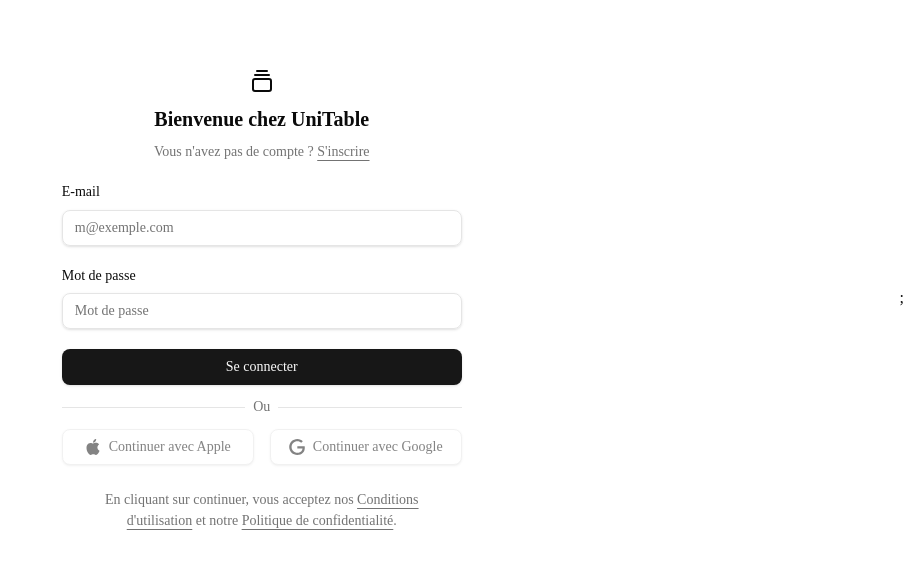
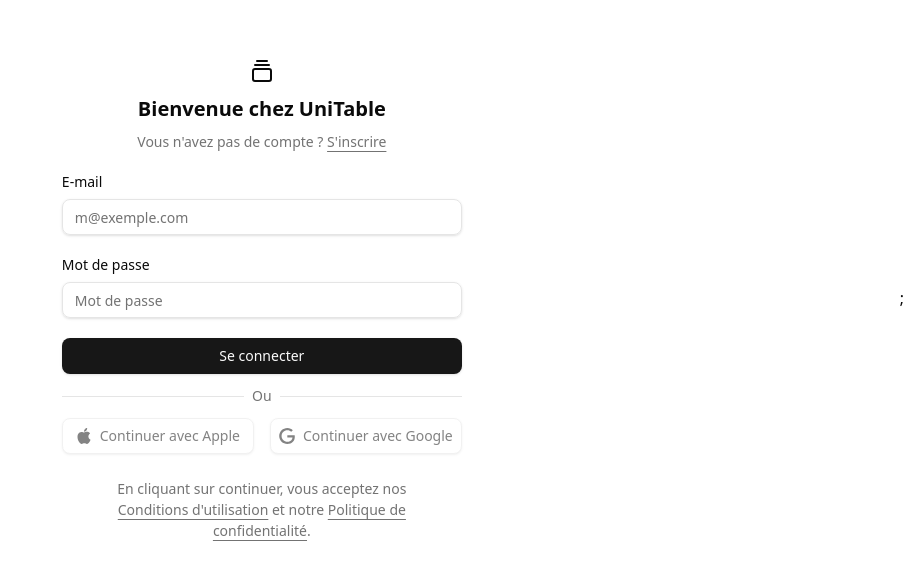
Before and after one commit to romainauthier-1/unitable-frontend-desktop, a Next.js app: page / in a window 1280 px wide. Shown: the part 102-682 px from the top of the page, without its empty margins (376-1280 px from the left). Built offline with nearby package versions, Linux system fonts and the light colour scheme.

Commit message:
update package et css

```diff
--- a/postcss.config.js
+++ b/postcss.config.js
@@ -1,6 +1,6 @@
 module.exports = {
   plugins: {
-    tailwindcss: {},
+    "@tailwindcss/postcss": {},
     autoprefixer: {},
   },
 }
--- a/styles/globals.css
+++ b/styles/globals.css
@@ -1,6 +1,6 @@
 @import "tailwindcss";
 @import "tw-animate-css";
-
+@import url("https://fonts.googleapis.com/css2?family=Geist:wght@100..900&display=swap");
 @custom-variant dark (&:is(.dark *));
 
 :root {
@@ -75,7 +75,7 @@
 }
 
 @theme inline {
-  --font-sans: "Geist", "Geist Fallback";
+  --font-sans: "Geist", "Geist Fallback", system-ui, sans-serif;
   --font-mono: "Geist Mono", "Geist Mono Fallback";
   --color-background: var(--background);
   --color-foreground: var(--foreground);
```
Also changed, not shown: package.json (+5 -4 lines), next-env.d.ts (added), 1 other file (tests, documents, lock files or other folders).
